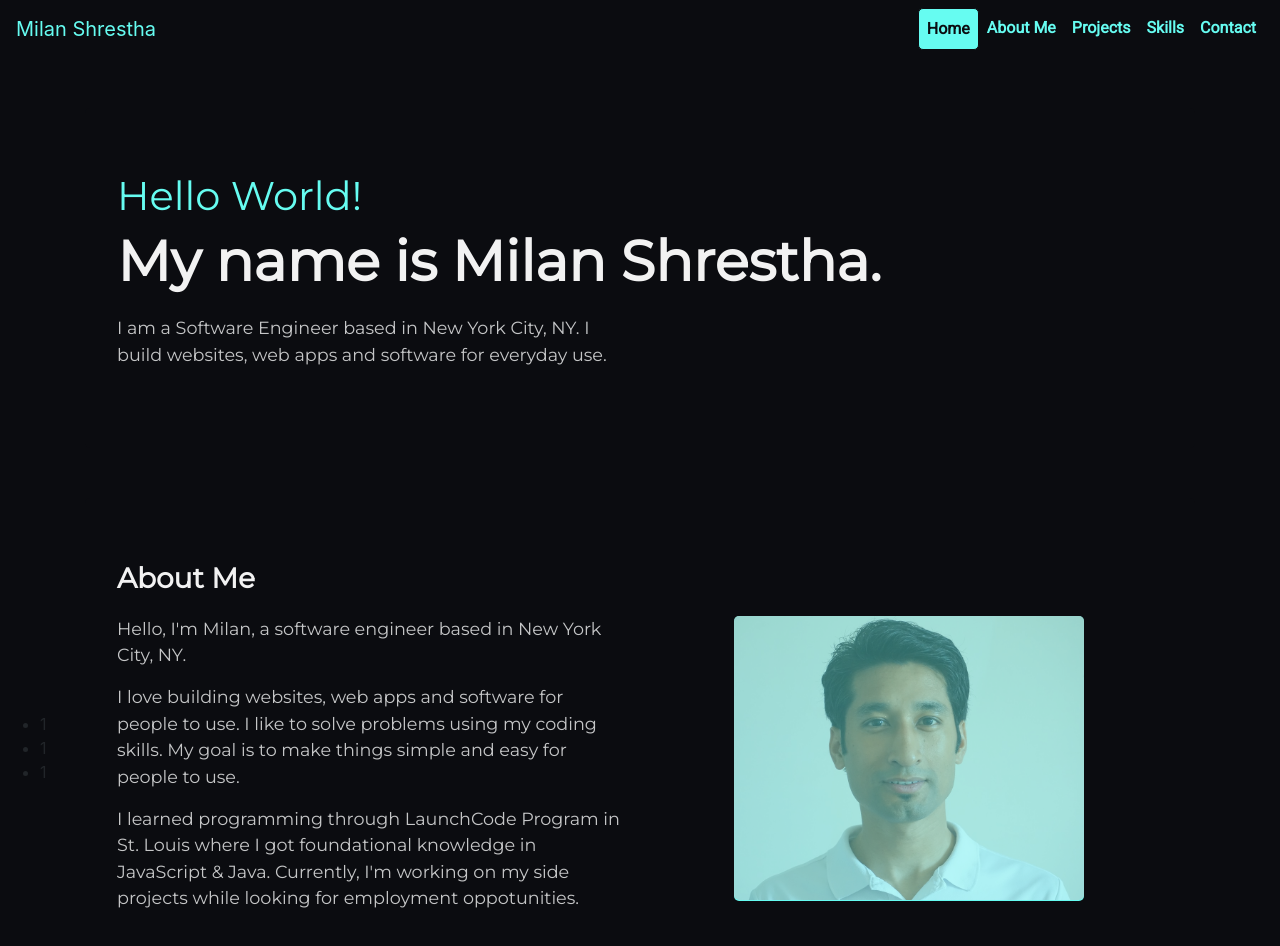
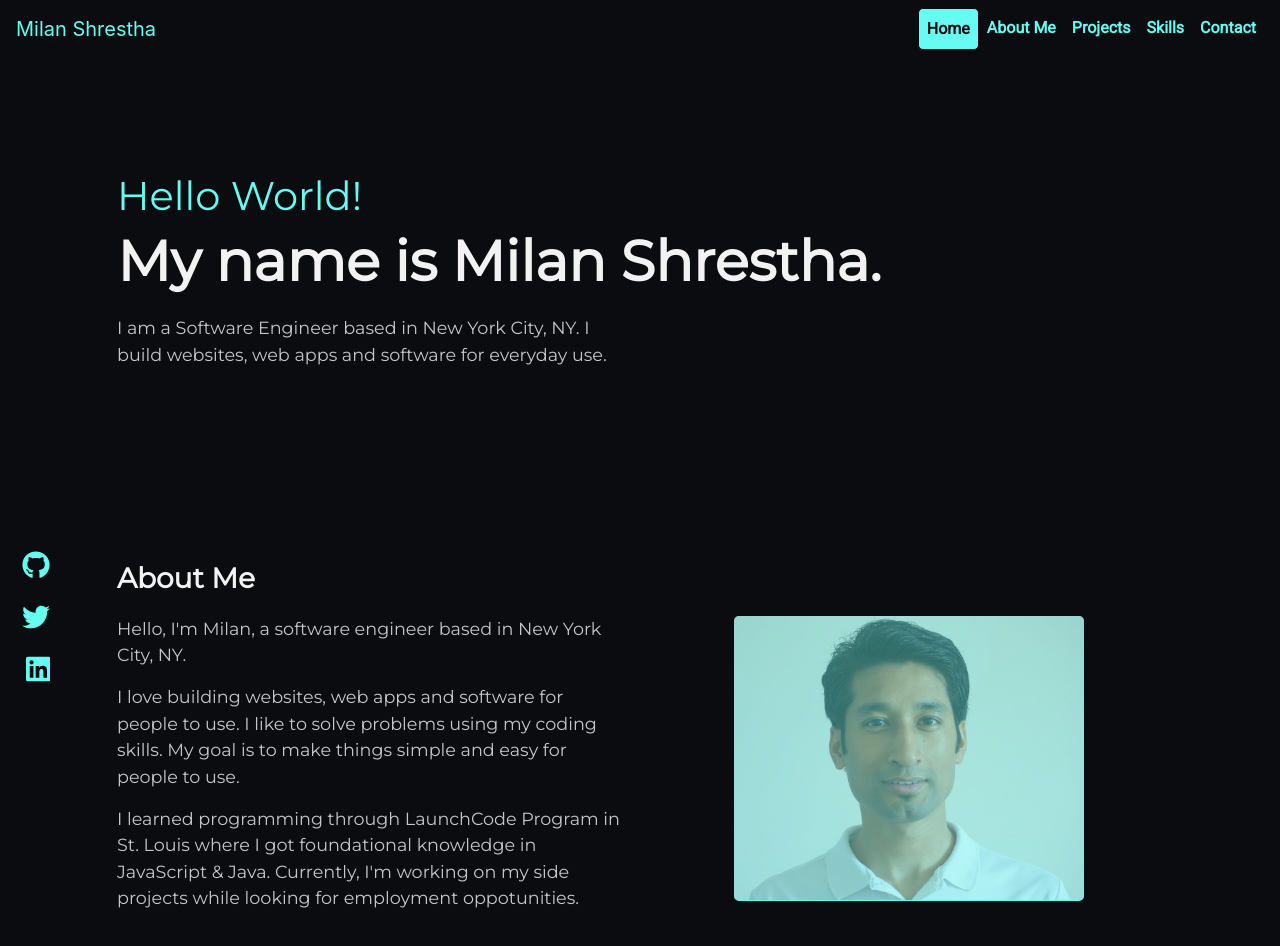
Before and after one commit to milan-shrestha/portfolio-project, an Angular app: page / in a window 1280 px wide. Shown: the top 946 px of the page. Built offline with nearby package versions, Linux system fonts and the light colour scheme.

Commit message:
Installed font awesome to the app and included social icons on left sidebar

```diff
--- a/package.json
+++ b/package.json
@@ -19,6 +19,11 @@
     "@angular/platform-browser": "~11.2.3",
     "@angular/platform-browser-dynamic": "~11.2.3",
     "@angular/router": "~11.2.3",
+    "@fortawesome/angular-fontawesome": "^0.6.1",
+    "@fortawesome/fontawesome-free": "^5.15.3",
+    "@fortawesome/fontawesome-svg-core": "^1.2.35",
+    "@fortawesome/free-brands-svg-icons": "^5.15.3",
+    "@fortawesome/free-solid-svg-icons": "^5.15.3",
     "bootstrap": "^4.6.0",
     "jquery": "^3.5.1",
     "popper.js": "^1.16.1",
--- a/src/app/app.module.ts
+++ b/src/app/app.module.ts
@@ -2,6 +2,7 @@ import { NgModule } from '@angular/core';
 import { BrowserModule } from '@angular/platform-browser';
 import { ReactiveFormsModule } from '@angular/forms';
 import { HttpClientModule } from '@angular/common/http';
+import { FontAwesomeModule } from '@fortawesome/angular-fontawesome';
 
 import { AppComponent } from './app.component';
 import { HeaderComponent } from './header/header.component';
@@ -31,7 +32,8 @@ import { LeftSidebarComponent } from './left-sidebar/left-sidebar.component';
   imports: [
     BrowserModule,
     ReactiveFormsModule,
-    HttpClientModule
+    HttpClientModule,
+    FontAwesomeModule
   ],
   providers: [
     ContactService
--- a/src/app/left-sidebar/left-sidebar.component.css
+++ b/src/app/left-sidebar/left-sidebar.component.css
@@ -13,5 +13,21 @@
 .sidebar-contents{
     position: absolute;
 	bottom: 0;
-    margin-bottom: 50px;
+    margin-bottom: 150px;
 }
+
+ul{
+    width: 50px;
+    display: table;
+    margin: 0 auto;
+}
+
+li{
+    text-align: right;
+    margin-bottom: 10px;
+}
+
+.social-logo{
+    color: var(--green);
+    font-size: 1.75rem;
+}
--- a/src/app/left-sidebar/left-sidebar.component.html
+++ b/src/app/left-sidebar/left-sidebar.component.html
@@ -1,9 +1,9 @@
 <div class="left-sidebar">
     <div class="sidebar-contents">
-        <ul>
-            <li>1</li>
-            <li>1</li>
-            <li>1</li>
+        <ul class="list-unstyled">
+            <li><fa-icon class="social-logo" [icon]="faGithub"></fa-icon></li>
+            <li><fa-icon class="social-logo" [icon]="faTwitter"></fa-icon></li>
+            <li><fa-icon class="social-logo" [icon]="faLinkedIn"></fa-icon></li>
         </ul>
     </div>
 </div>
--- a/src/app/left-sidebar/left-sidebar.component.ts
+++ b/src/app/left-sidebar/left-sidebar.component.ts
@@ -1,4 +1,5 @@
 import { Component, OnInit } from '@angular/core';
+import { faGithub, faTwitter, faLinkedinIn, faLinkedin } from '@fortawesome/free-brands-svg-icons';
 
 @Component({
   selector: 'app-left-sidebar',
@@ -7,6 +8,10 @@ import { Component, OnInit } from '@angular/core';
 })
 export class LeftSidebarComponent implements OnInit {
 
+  faGithub = faGithub;
+  faTwitter = faTwitter;
+  faLinkedIn = faLinkedin;
+
   constructor() { }
 
   ngOnInit(): void {
```
Also changed, not shown: 1 other file (tests, documents, lock files or other folders).
